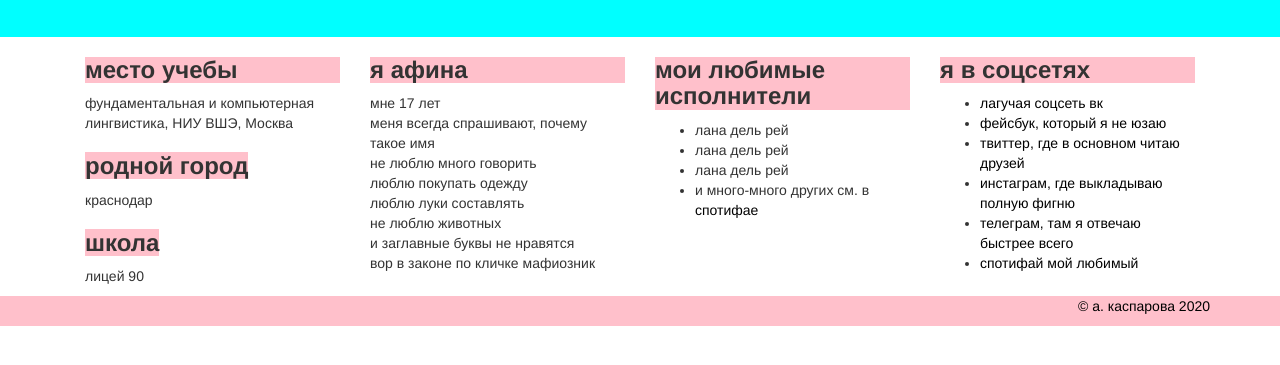
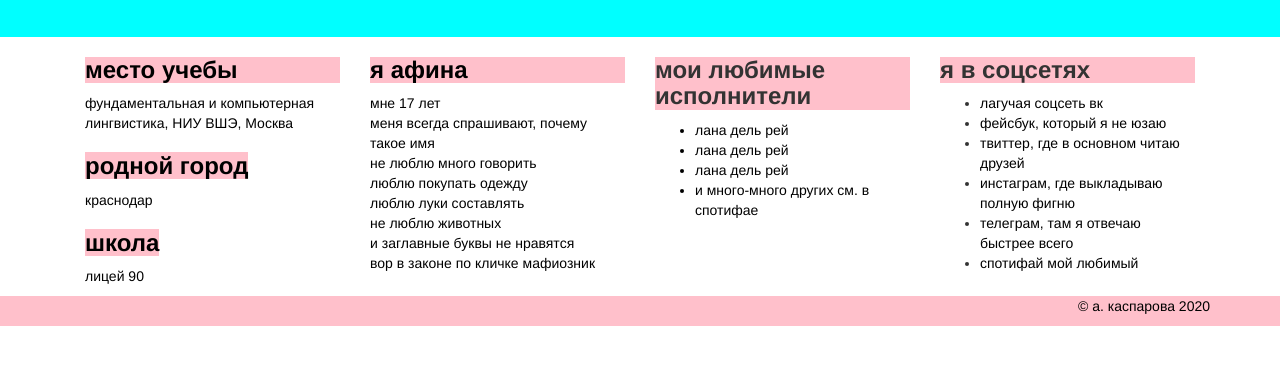
Before and after one commit to mynameisafina/lingdata, a plain HTML site: page mywebpage/index.html in a window 1280 px wide. Shown: the part 413-778 px from the top of the page. Drawn offline with nearby package versions, Linux system fonts and the light colour scheme.

Commit message:
Update index.html

```diff
--- a/mywebpage/index.html
+++ b/mywebpage/index.html
@@ -29,7 +29,7 @@
 					<div class="col-md-4">
 						<br/><br/>
 						<h1 style=background-color:pink><strong>афина каспарова</strong></h1>
-						<hr>
+						<hr style=color:pink>
 						<p>я люблю <b><i>смотреть мультики и ничего не делать</i></b></p>
 						<p>а еще я долго искала нормальную фотографию-портрет, в итоге не нашла, так что вот</p>
 						<p>местоимения <i>она/ее, she/her</i></p>
@@ -43,22 +43,22 @@
 		<section id="portfolio" style=background-color:white>
 			<div class="container">
 				<div class="col-md-3">
-					<article>
+					<article style=color:black>
 						<h3 style=background-color:pink><strong>место учебы</strong></h2>
 						<p>фундаментальная и компьютерная лингвистика, НИУ ВШЭ, Москва</p>
 					</article>
-					<article>
+					<article style=color:black>
 						<h3><strong style=background-color:pink>родной город</strong></h2>
 						<p>краснодар</p>
 					</article>
-					<article>
+					<article style=color:black>
 						<h3><strong style=background-color:pink>школа</strong></h2>
 						<p>лицей 90</p>
 					</article>
 				</div>
 				<div class="col-md-3">
-					<article>
-					<h3 style=background-color:pink><strong>я афина</strong></h2>
+					<article style=color:black>
+					<h3 style=background-color:pink ><strong>я афина</strong></h2>
 						<p>мне 17 лет  <br />
 						меня всегда спрашивают, почему такое имя <br />
 						не люблю много говорить <br />
@@ -66,13 +66,13 @@
 						люблю луки составлять <br />
 						не люблю животных <br />
 						и заглавные буквы не нравятся <br />
-						вор в законе по кличке мафиозник</p>
+						<a style=color:black href="https://www.youtube.com/watch?v=0dwkslHyjR0&ab_channel=%D0%A8%D0%B0%D1%85%D1%82%D0%B0%D0%92%D0%BE%D0%B2%D0%B0%D0%BD%D1%87%D0%B8%D0%BA%D0%B02005">вор в законе по кличке мафиозник</a></p>
 					</article>
 				</div>
 				<div class="col-md-3">
 					<article>
 					<h3 style=background-color:pink> <strong>мои любимые исполнители</strong> </h3>
-					<ul>
+					<ul style=color:black>
 						<li> лана дель рей </li>
 						<li> лана дель рей </li>
 						<li> лана дель рей </li>
@@ -80,7 +80,7 @@
 					</ul>
 				</div>
 				<div class="col-md-3">
-					<h3 style=background-color:pink><strong>я в соцсетях</strong></h3>
+					<h3 style=background-color:pink style=color:black><strong>я в соцсетях</strong></h3>
 					<ul>
 						<li><a style=color:black href="https://vk.com/afinaaaaaa">лагучая соцсеть вк</a></li>
 						<li><a style=color:black href="https://www.facebook.com/afina.kasparova/">фейсбук, который я не юзаю</a></li>
```
